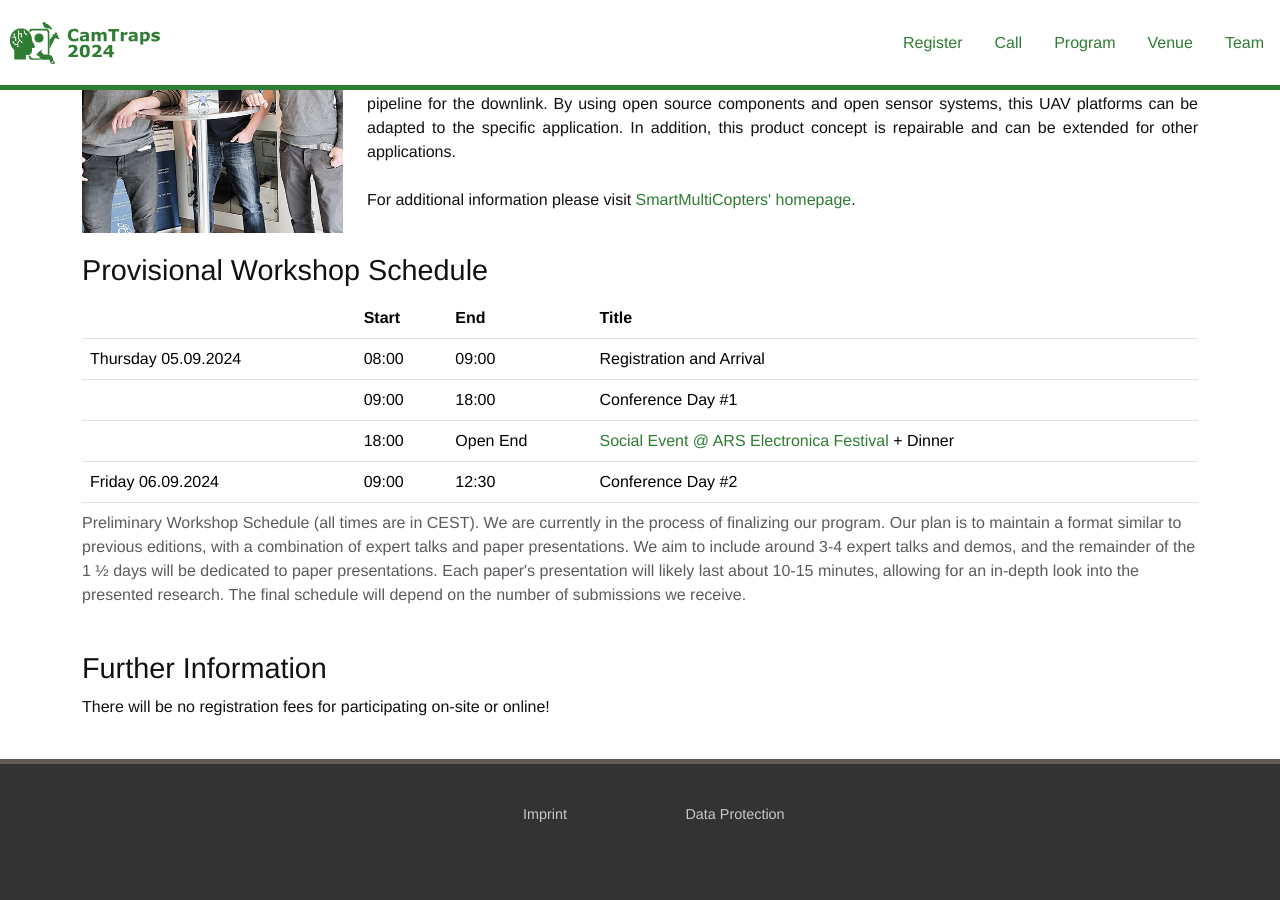
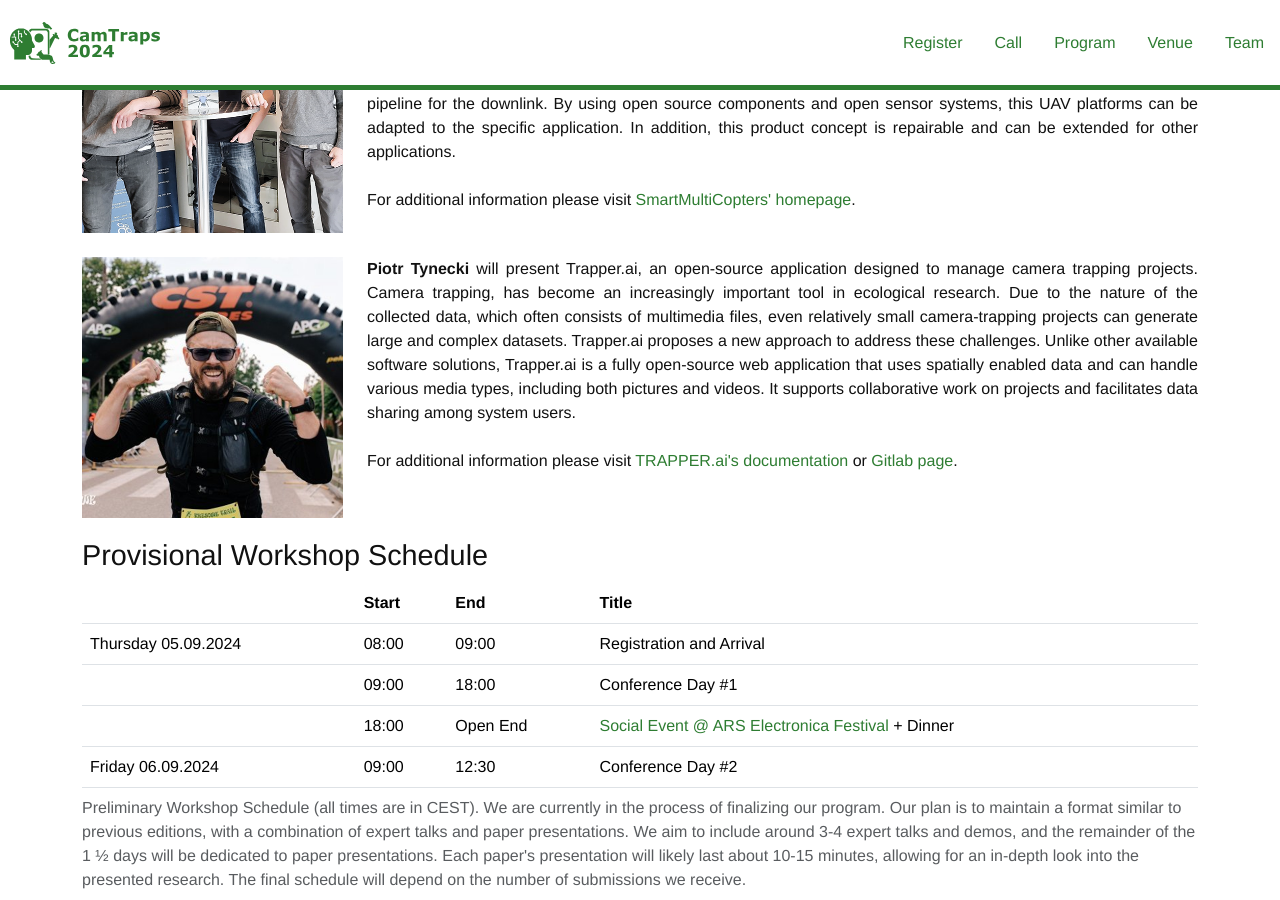
Before and after one commit to CamTrap2024/camtrap2024.github.io, a Jekyll site: the page built from pages/program.html, in a window 1280 px wide and 900 px high, scrolled down 2328 px. Built offline with Jekyll 4.4.1, drawn with Linux system fonts in a browser that asks for light colours; some web fonts are replaced; comment, search, counter and statistics services are not loaded.

Commit message:
Adding Trapper.ai Tutorial

```diff
--- a/pages/program.html
+++ b/pages/program.html
@@ -108,6 +108,21 @@
                 </p>
             </div>
         </div>
+        <br />
+        <div class="row">
+            <div class="col-sm-3">
+                <img src="/assets/img/piotr.png" alt="Piotr" style="max-width: 100%;">
+            </div>
+            <div class="col-sm-9">
+                <p>
+                    <b>Piotr Tynecki</b> will present Trapper.ai, an open-source application designed to manage camera trapping projects. Camera trapping, has become an increasingly important tool in ecological research. Due to the nature of the collected data, which often consists of multimedia files, even relatively small camera-trapping projects can generate large and complex datasets. Trapper.ai proposes a new approach to address these challenges. Unlike other available software solutions, Trapper.ai is a fully open-source web application that uses spatially enabled data and can handle various media types, including both pictures and videos. It supports collaborative work on projects and facilitates data sharing among system users.
+
+                    <br /><br />
+                    For additional information please visit <a href="https://trapper-project.readthedocs.io/"
+                        target="_blank">TRAPPER.ai's documentation</a> or <a href="https://gitlab.com/trapper-project" target="_blank">Gitlab page</a>.
+                </p>
+            </div>
+        </div>
 
         <h3>Provisional Workshop Schedule</h3>
         <div class="row">
```
Also changed, not shown: assets/img/piotr.png (added).
